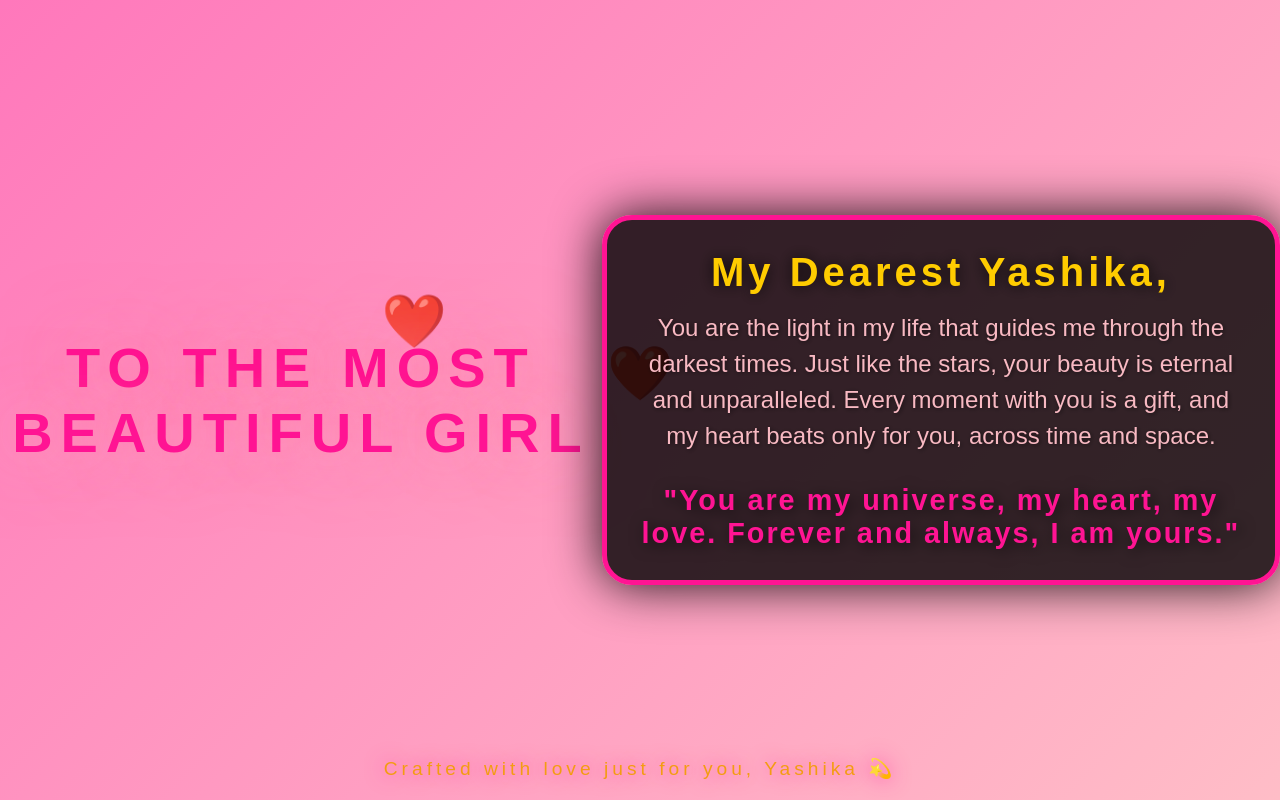
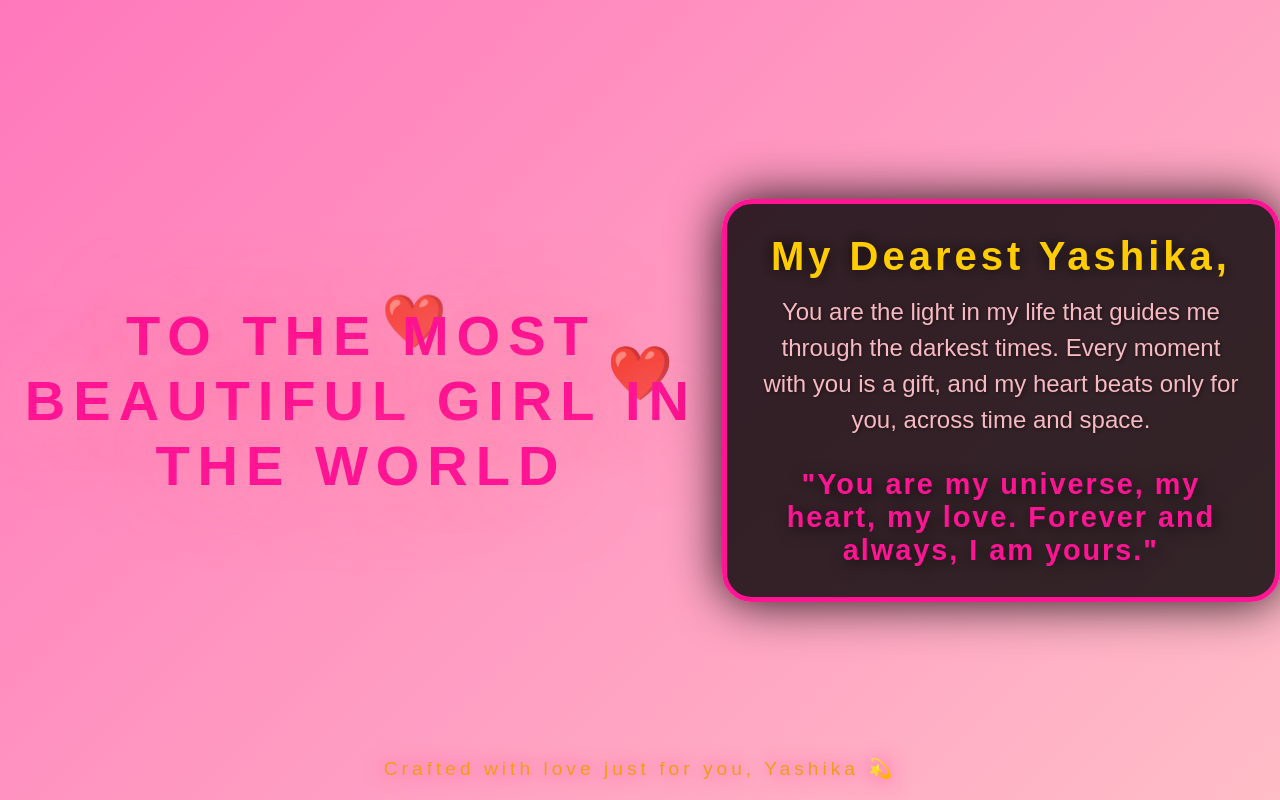
Before and after one commit to anshul0074/card, a plain HTML site: page index.html in a window 1280 px wide. Drawn offline with Linux system fonts and the light colour scheme.

Commit message:
Update index.html

```diff
--- a/index.html
+++ b/index.html
@@ -197,14 +197,14 @@
 
     <!-- Header -->
     <header>
-        <h1>To the most beautiful girl</h1>
+        <h1>To the most beautiful girl in the world</h1>
     </header>
 
     <!-- Main Card -->
     <div class="card">
         <h2>My Dearest Yashika,</h2>
         <p>
-            You are the light in my life that guides me through the darkest times. Just like the stars, your beauty is eternal and unparalleled. Every moment with you is a gift, and my heart beats only for you, across time and space.
+            You are the light in my life that guides me through the darkest times. Every moment with you is a gift, and my heart beats only for you, across time and space.
         </p>
 
         <div class="love-message">
```
